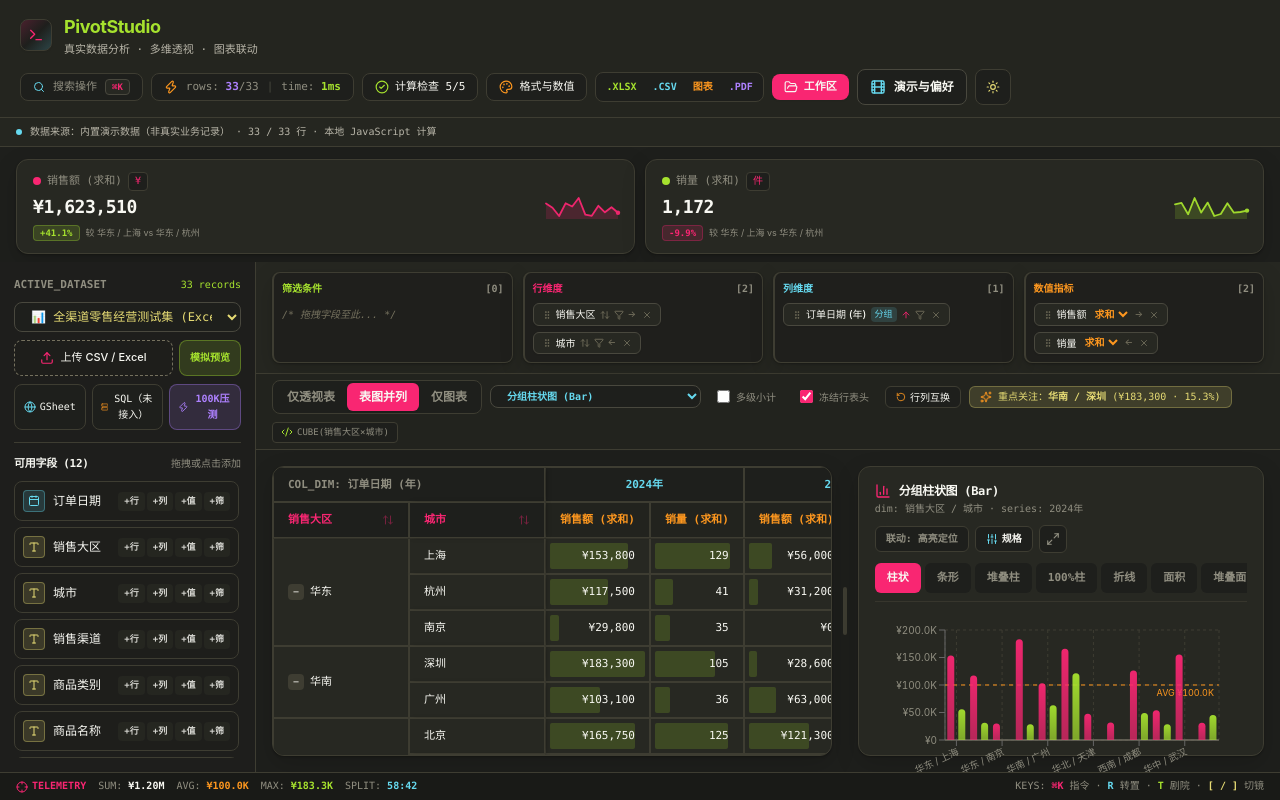
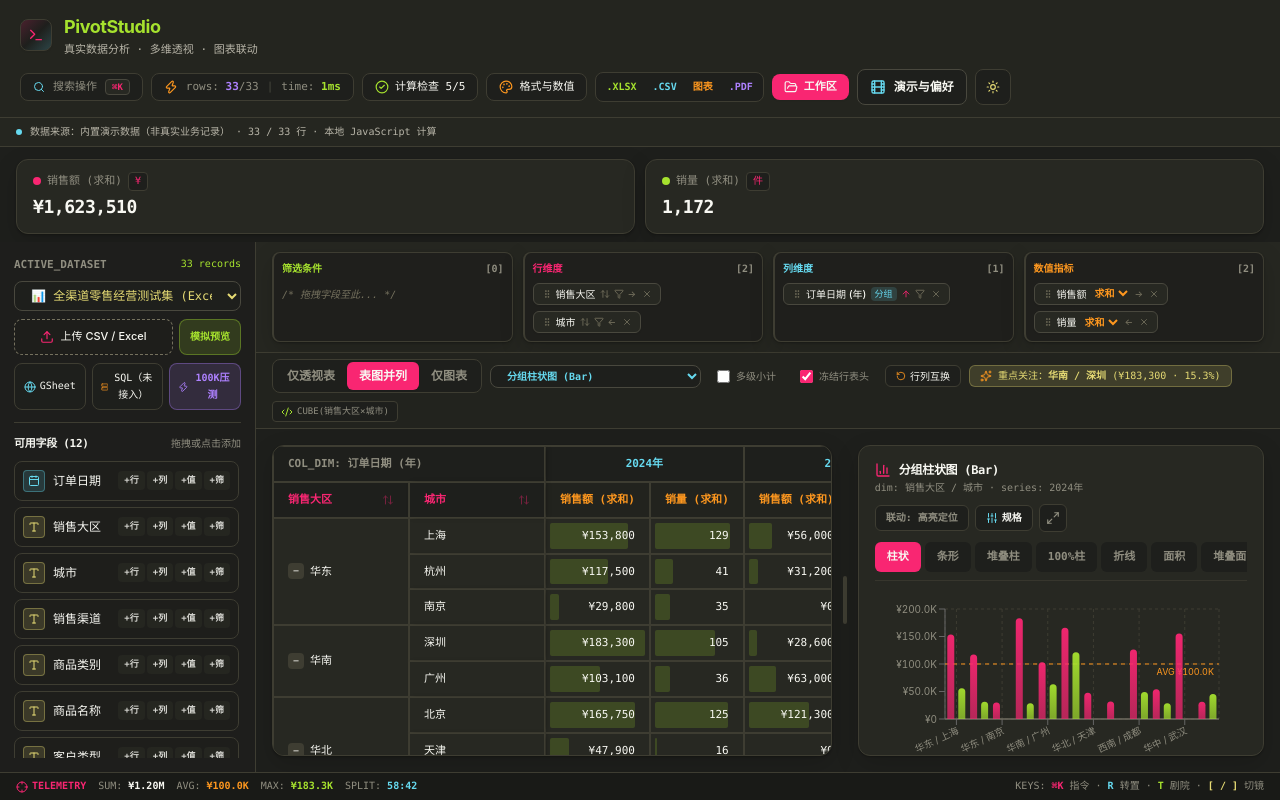
Before and after one commit to lovemoganna/PivotStudio, a React (Vite) app: page / in a window 1280 px wide. Built offline with nearby package versions, Linux system fonts and the light colour scheme; the HTML template or start-up script is replaced by a standard one.

Commit message:
fix: remove misleading categorical KPI growth and false sparklines

```diff
--- a/src/features/pivot/engine/buildChartSpec.js
+++ b/src/features/pivot/engine/buildChartSpec.js
@@ -73,22 +73,10 @@ export function buildUnifiedChartSpec(dataset, pivotResult, chartType, chartSpec
     const grandVal = pivotResult.displayMatrix[`__GRAND_TOTAL_ROW__@@__GRAND_TOTAL_COL__@@${vc.id}`]?.display ?? 0;
     const aggLabel = AGG_METHODS.find((m) => m.value === vc.agg)?.short || vc.agg;
     const unit = UnifiedFormatter.inferUnit(vc);
-    let comparison = null;
-    if (dataRows.length >= 2) {
-      const firstRow = dataRows[0];
-      const secondRow = dataRows[1];
-      const v0 = pivotResult.displayMatrix[`${firstRow.rowKey}@@__GRAND_TOTAL_COL__@@${vc.id}`]?.display ?? 0;
-      const v1 = pivotResult.displayMatrix[`${secondRow.rowKey}@@__GRAND_TOTAL_COL__@@${vc.id}`]?.display ?? 0;
-      if (v1 !== 0) {
-        const diffPct = ((v0 - v1) / Math.abs(v1)) * 100;
-        comparison = {
-          isPositive: diffPct >= 0,
-          pctFormatted: `${diffPct >= 0 ? '+' : ''}${diffPct.toFixed(1)}%`,
-          baselineLabel: `${firstRow.label} vs ${secondRow.label}`,
-        };
-      }
-    }
-    const sparkValues = dataRows.slice(0, 12).map((r) => pivotResult.displayMatrix[`${r.rowKey}@@__GRAND_TOTAL_COL__@@${vc.id}`]?.display ?? 0);
+    // Do not infer growth from arbitrary adjacent category rows.
+    // Explicit, validated period-over-period configuration is not available yet.
+    const comparison = null;
+    const sparkValues = [];
     return {
       id: vc.id,
       title: `${vc.field} (${aggLabel})`,
```
Also changed, not shown: 1 other file (tests, documents, lock files or other folders).
